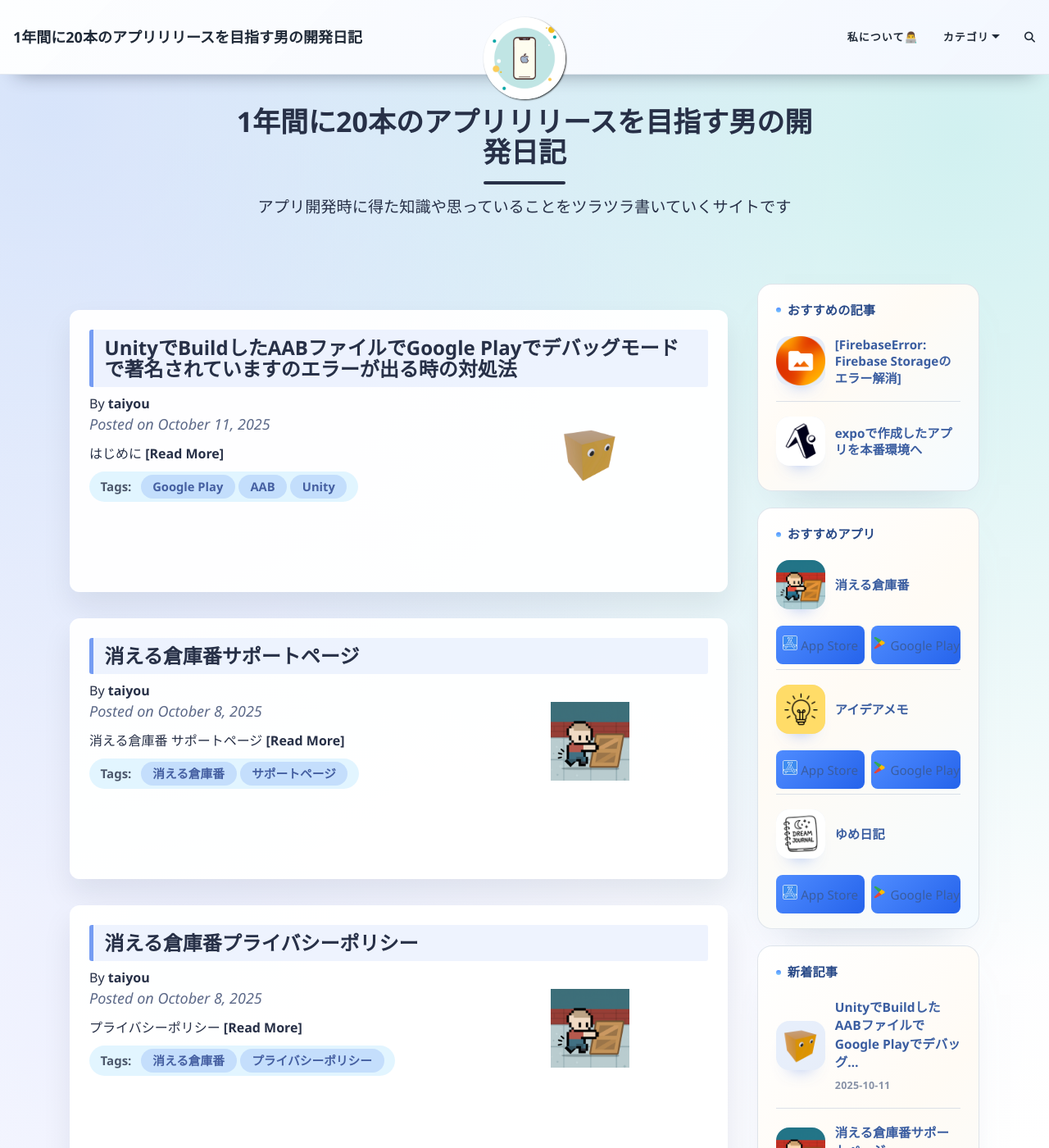
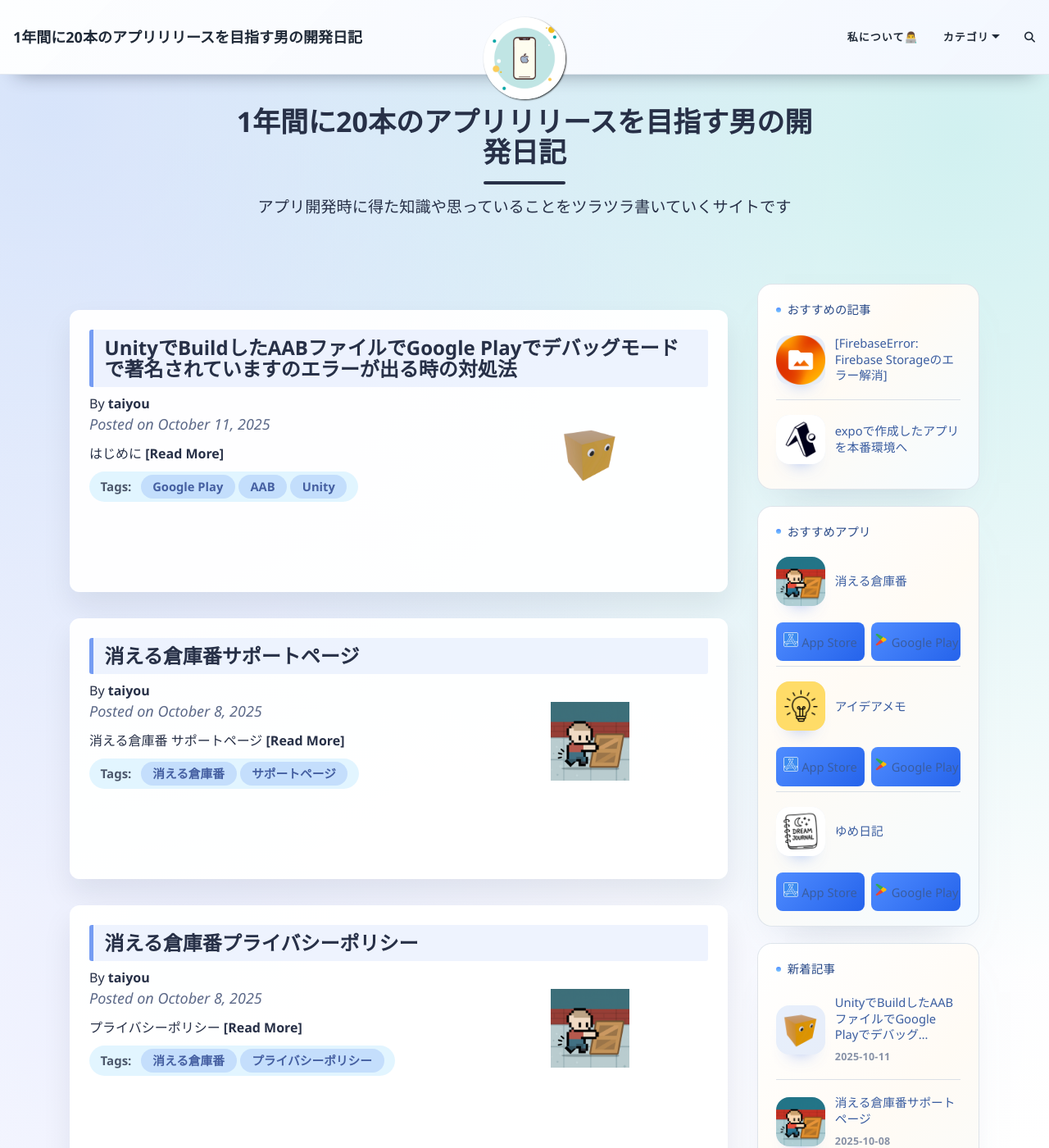
Before and after one commit to macha1316/beautiful-jekyll-master, a Jekyll site: the page built from index.html, in a window 1280 px wide and 1400 px high. Shown: the whole window at 82% size. Built offline with Jekyll 4.4.1, drawn with Linux system fonts in a browser that asks for light colours; the list of posts is cut into pages by our own code; comment, search, counter and statistics services are not loaded.

Commit message:
fix: Sidebarの文字修正

```diff
--- a/_includes/sidebar.html
+++ b/_includes/sidebar.html
@@ -162,7 +162,7 @@
     </ul>
   </div>
 
-    <div class="sidebar-card">
+    <div class="sidebar-card sidebar-card--recent">
     <div class="sidebar-card__title">新着記事</div>
     <ul class="sidebar-card__list">
       {% assign recent_count = 0 %}
--- a/assets/css/beautifuljekyll.css
+++ b/assets/css/beautifuljekyll.css
@@ -1263,8 +1263,8 @@
 }
 
 .right-container .sidebar-card__title {
-  font-weight: 700;
-  font-size: 0.95rem;
+  font-weight: 500;
+  font-size: 0.9rem;
   letter-spacing: 0.01em;
   margin-bottom: 8px;
   display: flex;
@@ -1483,13 +1483,26 @@
 }
 
 .right-container .sidebar-card--suggested .sidebar-card__list li a,
-.right-container .sidebar-card--apps .sidebar-card__list li a {
-  font-size: clamp(0.9rem, 0.95rem, 1rem);
+.right-container .sidebar-card--suggested .sidebar-card__list li .sidebar-card__link,
+.right-container .sidebar-card--apps .sidebar-card__list li a,
+.right-container .sidebar-card--apps .sidebar-card__list li .sidebar-card__link {
+  font-size: clamp(0.85rem, 0.92rem, 0.96rem);
 }
 
 .right-container .sidebar-card--apps .sidebar-card__text,
 .right-container .sidebar-card--suggested .sidebar-card__text {
   line-height: 1.35;
+  font-weight: 500;
+}
+
+.right-container .sidebar-card--recent .sidebar-card__list li a,
+.right-container .sidebar-card--recent .sidebar-card__list li .sidebar-card__link {
+  font-size: clamp(0.85rem, 0.92rem, 0.96rem);
+}
+
+.right-container .sidebar-card--recent .sidebar-card__text {
+  line-height: 1.35;
+  font-weight: 500;
 }
 
 .right-container .sidebar-card__empty {
```
